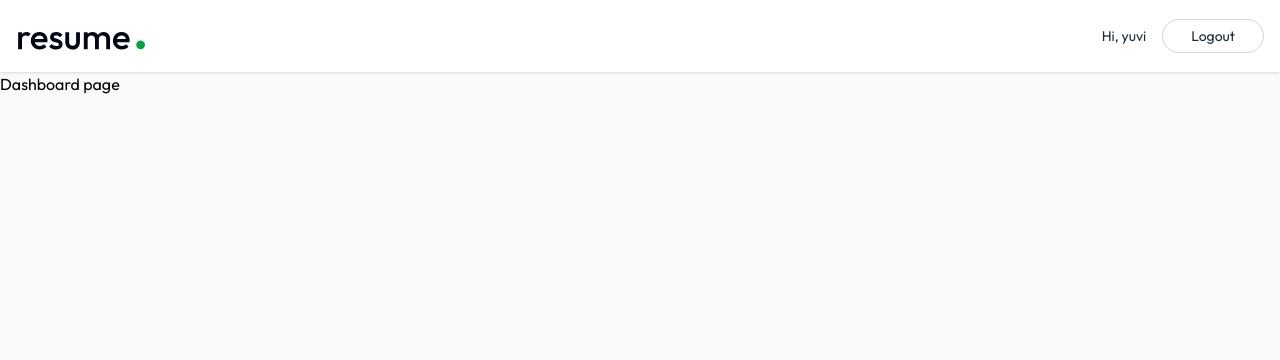
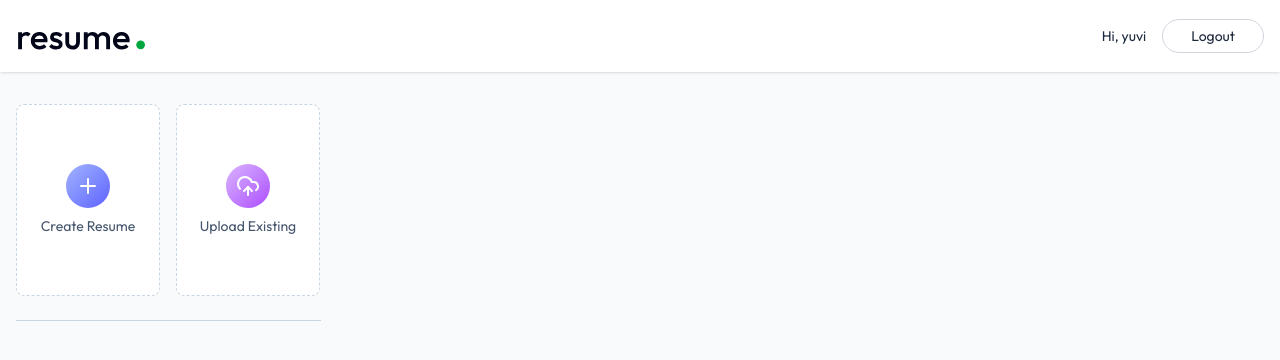
Before and after one commit to 23yuvi23/HireGenie, a React (Vite) app in the folder client/: page /app in a window 1280 px wide. Shown: the top 360 px of the page. Built offline with nearby package versions, Linux system fonts and the light colour scheme; the HTML template or start-up script is replaced by a standard one.

Commit message:
added Dashboard buttons at the top

```diff
--- a/client/src/pages/Dashboard.jsx
+++ b/client/src/pages/Dashboard.jsx
@@ -1,9 +1,28 @@
+import { Plus, PlusIcon, Upload, UploadCloudIcon } from 'lucide-react'
 import React from 'react'
 
 const Dashboard = () => {
   return (
     <div>
-        <h1>Dashboard page</h1>
+        <div className='max-w-7xl mx-auto px-4 py-8'>
+          <p className='text-2xl font-medium mb-6 bg-gradient-to-r from-slate-600 to-slate-700 bg-clip-text text-transparent sm:hidden'>Welcome, yuvi</p>
+
+          <div className='flex gap-4'>
+            <button className='w-full bg-white sm:max-w-36 h-48 flex flex-col items-center justify-center rounded-lg gap-2 text-slate-600 border border-dashed border-slate-300 group hover:border-indigo-500 hover:shadow-lg transition-all duration-300 cursor-pointer' >
+              <PlusIcon className='size-11 transition-all duration-300 p-2.5 bg-gradient-to-br from-indigo-300 to-indigo-500  text-white rounded-full' />
+              <p className='text-sm group-hover:text-indigo-600 transition-all duration-300'>Create Resume</p>
+            </button>
+
+            <button className='w-full bg-white sm:max-w-36 h-48 flex flex-col items-center justify-center rounded-lg gap-2 text-slate-600 border border-dashed border-slate-300 group hover:border-purple-500 hover:shadow-lg transition-all duration-300 cursor-pointer' >
+              <UploadCloudIcon className='size-11 transition-all duration-300 p-2.5 bg-gradient-to-br from-purple-300 to-purple-500  text-white rounded-full' />
+              <p className='text-sm group-hover:text-purple-600 transition-all duration-300'>Upload Existing</p>
+            </button>
+          </div>
+
+          {/* below logic to add line and view the resumes that user has already created basically user history */}
+
+          <hr className='border-slate-300 my-6 sm:w-[305px]'/>
+        </div>
     </div>
   )
 }
```
